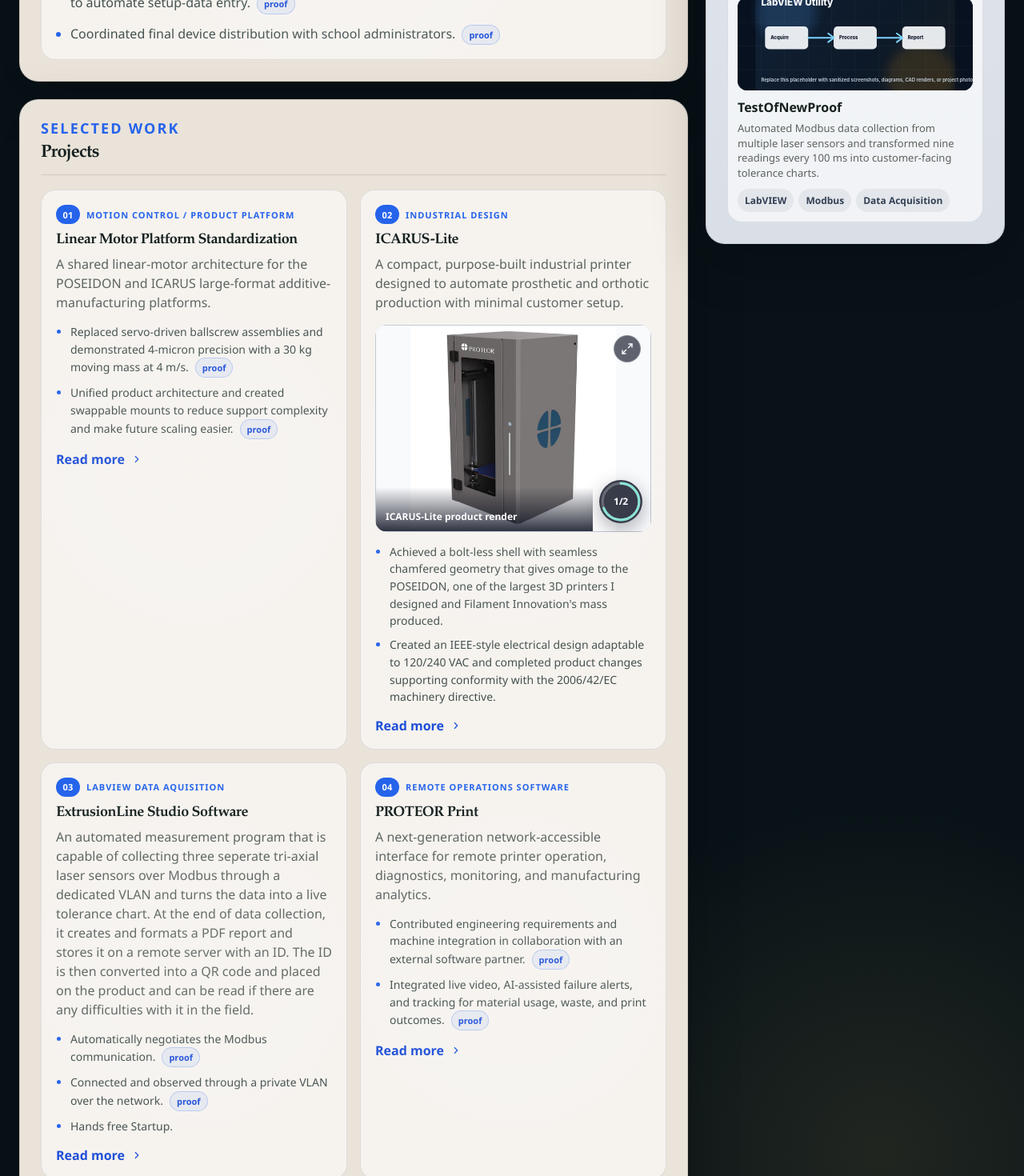
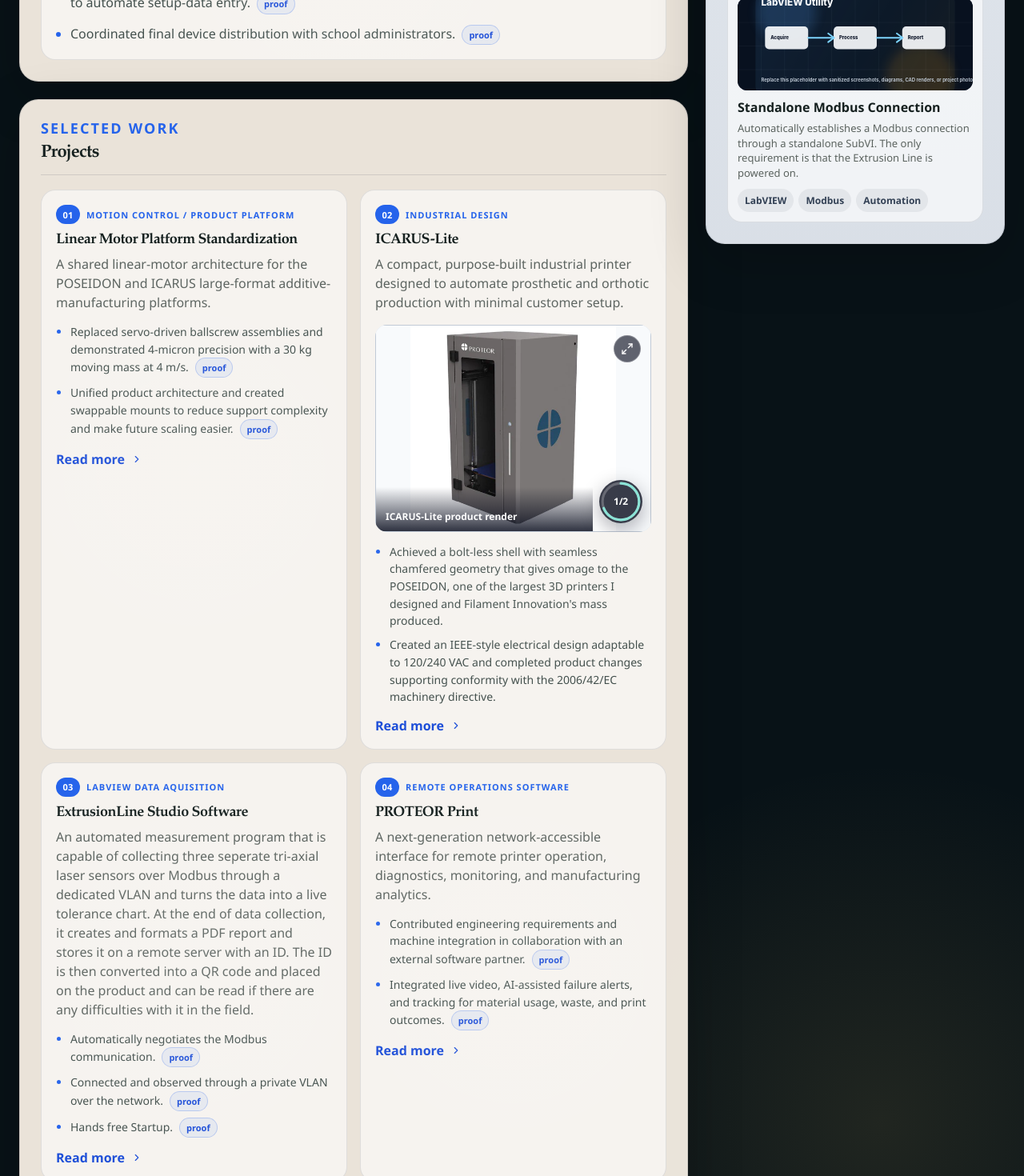
Before and after one commit to RileyBeenders/rileybeenders.com, a Next.js app: page / in a window 1280 px wide. Shown: the part 3780-5250 px from the top of the page at 80% size. Built offline with nearby package versions, Linux system fonts and the light colour scheme.

Commit message:
Fixes a Node.js error that didn't directly effect the website
- Error was missing text between ", index" in an area.
- Added 2 new proofs

```diff
--- a/components/InteractiveResume.tsx
+++ b/components/InteractiveResume.tsx
@@ -393,11 +393,11 @@
 }: BulletListProps) {
   return (
     <ul className={compact ? "bullet-list compact" : "bullet-list"}>
-      {bullets.map((bullet) => {
+      {bullets.map((bullet, index) => {
         const proof = bullet.proofId ? proofById.get(bullet.proofId) : undefined;
         const project = bullet.projectId ? projectById.get(bullet.projectId) : undefined;
         return (
-          <li key={bullet.text}>
+          <li key={`${bullet.text}-${bullet.proofId ?? bullet.projectId ?? index}`}>
             <span>{bullet.text}</span>
             {proof && (
               <button
--- a/data/projects.json
+++ b/data/projects.json
@@ -454,16 +454,7 @@
     "type": "Network Infustructure",
     "summary": "A series of cloud gateways that I have been setting up across our company, my personal home and my parents house.",
     "proofId": "unifi-network",
-    "bullets": [
-      {
-        "text": " ",
-        "proofId": " "
-      },
-      {
-        "text": " ",
-        "proofId": " "
-      }
-    ],
+    "bullets": [],
     "additionalInfo": {
       "title": "title",
       "subtitle": "subtitle",
--- a/data/proofs.json
+++ b/data/proofs.json
@@ -55,12 +55,12 @@
   },
   {
     "id": "ExtrusionLine-Studio_Modbus",
-    "title": "TestOfNewProof",
-    "summary": "Automated Modbus data collection from multiple laser sensors and transformed nine readings every 100 ms into customer-facing tolerance charts.",
+    "title": "Standalone Modbus Connection",
+    "summary": "Automatically establishes a Modbus connection through a standalone SubVI. The only requirement is that the Extrusion Line is powered on.",
     "tags": [
       "LabVIEW",
       "Modbus",
-      "Data Acquisition"
+      "Automation"
     ],
     "assets": [
       {
@@ -69,7 +69,25 @@
         "alt": "Abstract diagram of a LabVIEW measurement and tolerance-charting system"
       }
     ],
-    "projectId": "ExtrusionLine-Studio_Modbus"
+    "projectId": "ExtrusionLine-Studio"
+  },
+  {
+    "id": "ExtrusionLine-Studio_SimpleStart",
+    "title": "Simple Start-Up",
+    "summary": "The technician’s start-up procedure is simply to turn on the host computer. Windows then boots, the programs launch automatically, find their positions on screen, and begin collecting data.",
+    "tags": [
+      "Automation",
+      "Data Collection",
+      "User Experience"
+    ],
+    "assets": [
+      {
+        "label": "Automated Start-Up",
+        "src": "/project-artifacts/automation.svg",
+        "alt": "Abstract diagram of an automated software start-up workflow"
+      }
+    ],
+    "projectId": "ExtrusionLine-Studio"
   },
   {
     "id": "strain-gauge-probing",
```
Also changed, not shown: 1 other file (tests, documents, lock files or other folders).
